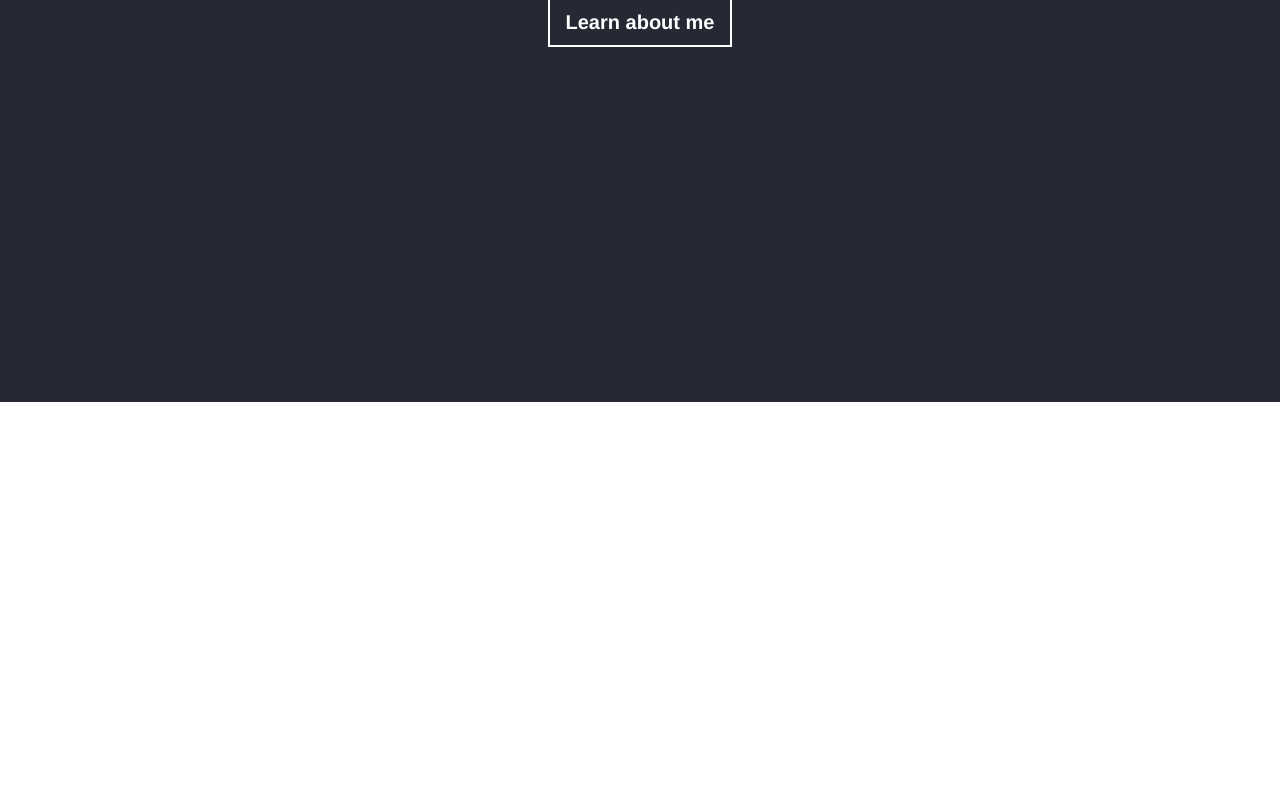
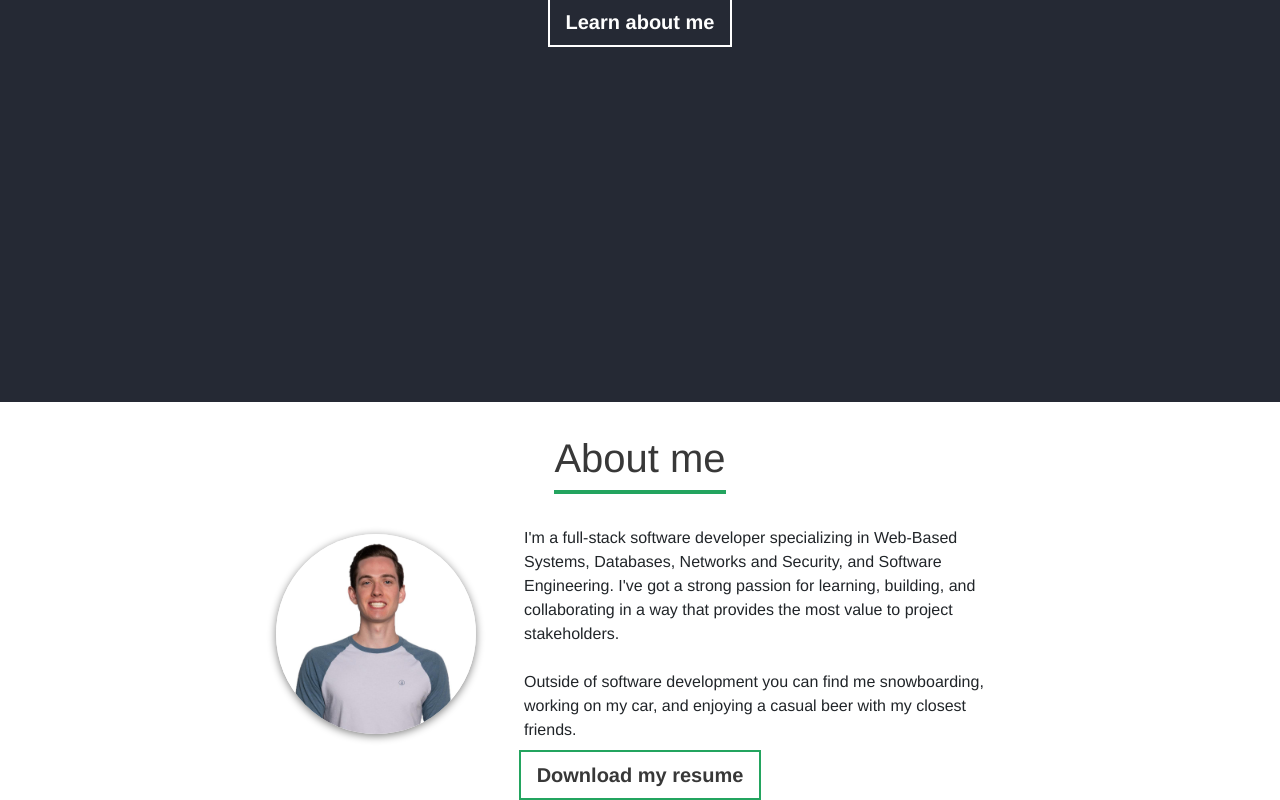
Before and after one commit to williamconnorbean/resume-webapp, a Vue app: page / in a window 1280 px wide. Shown: the part 398-1198 px from the top of the page. Before the commit the page ends 800 px from the top, so only its background shows below. Built offline with nearby package versions, Linux system fonts and the light colour scheme; what particles.vue3 would draw is missing.

Commit message:
Add 'About me' section
- add a section describing myself
- remove references to `className`
- override bootstrap `container` class to support a custom
  container width

```diff
--- a/src/App.vue
+++ b/src/App.vue
@@ -1,15 +1,18 @@
 <template>
   <nav-bar />
   <home />
+  <about />
 </template>
 
 <script>
+import About from './components/sections/about.vue';
 import Home from './components/sections/home.vue';
 import NavBar from './components/sections/nav-bar.vue';
 
 export default {
   name: 'App',
   components: {
+    About,
     Home,
     NavBar
   }
@@ -23,4 +26,12 @@ export default {
   -moz-osx-font-smoothing: grayscale;
   text-align: center;
 }
+
+.container {
+  max-width: 78rem !important;
+  padding-left: 7.62% !important;
+  padding-right: 7.62% !important;
+  margin-left: auto !important;
+  margin-right: auto !important;
+}
 </style>
--- /dev/null
+++ b/src/components/sections/about.vue
@@ -0,0 +1,101 @@
+<template>
+  <section
+    id="about"
+    class="about container"
+  >
+    <h1 class="about__title">
+      About me
+    </h1>
+    <div class="about__info">
+      <img
+        src="../../assets/headshot.png"
+        class="about__headshot rounded-circle"
+        alt="headshot"
+      >
+      <p class="about__description">
+        I'm a full-stack software developer specializing in Web-Based Systems, Databases, Networks and Security, and Software Engineering.
+        I've got a strong passion for learning, building, and collaborating in a way that provides the most value to project stakeholders.
+        <br><br>
+        Outside of software development you can find me snowboarding, working on my car, and enjoying a casual beer with my
+        closest friends.
+      </p>
+    </div>
+    <a
+      href="https://williamconnorbean.github.io/"
+      target="_blank"
+      type="button"
+      class="about__btn"
+    >
+      Download my resume
+    </a>
+  </section>
+</template>
+
+<script>
+export default {
+  name: 'About'
+}
+</script>
+
+<style lang="scss" scoped>
+@import '../../scss/variables/colors';
+@import '../../scss/variables/screen-sizes';
+
+.about {
+  display: flex;
+  flex-direction: column;
+  align-items: center;
+  scroll-margin-top: 5rem;
+  margin-top: 2rem;
+
+  &__title {
+    color: $med-grey;
+    padding-bottom: 0.5rem;
+    border-bottom: 4px solid $green;
+    margin-bottom: 2rem;
+  }
+
+  &__headshot {
+    height: 200px;
+    width: 200px;
+    box-shadow: 0 2px 8px 0px grey;
+    margin-bottom: 2rem;
+  }
+
+  &__btn {
+    font-weight: bold;
+    margin-top: 0.5rem;
+    border: 2px solid $green;
+    text-decoration: none;
+    color: $med-grey;
+    padding: 0.5rem 1rem;
+    font-size: 1.25rem;
+    transition: all 0.3s ease;
+  }
+
+  &__btn:hover {
+    background-color: $green;
+    color: $white;
+    border-radius: 0.5rem;
+  }
+
+  @media (min-width: $md) {
+    &__info {
+      display: flex;
+      justify-content: center;
+      align-items: center;
+      text-align: left;
+    }
+
+    &__description {
+      max-width: 30rem;
+      margin-bottom: 0;
+    }
+
+    &__headshot {
+      margin-right: 3rem;
+      margin-bottom: 0;
+    }
+  }
+}
+</style>
--- a/src/components/sections/home.vue
+++ b/src/components/sections/home.vue
@@ -2,6 +2,7 @@
   <section class="home">
     <Particles
       id="tsparticles"
+      class="home__particles"
       :options="{
         fpsLimit: 60,
         interactivity: {
@@ -46,16 +47,19 @@
             value: 0.5
           }
         },
-        detectRetina: true
+        detectRetina: true,
+        fullScreen: {
+          enable: false
+        }
       }"
     />
-    <div className="home__title">
-      <h1>Hello, I'm <span className="home__name">Connor Bean</span>.</h1>
+    <div class="home__title container">
+      <h1>Hello, I'm <span class="home__name">Connor Bean</span>.</h1>
       <h1>I'm a full-stack software developer.</h1>
       <a
         href="#about"
         type="button"
-        className="home__btn"
+        class="home__btn"
       >
         Learn about me
       </a>
@@ -65,18 +69,21 @@
 
 <script>
 export default {
-  name: 'Home',
-  components: {
-  }
+  name: 'Home'
 }
 </script>
 
-<style lang="scss" scoped>
+<style lang="scss">
 @import '../../scss/variables/colors';
 
 .home {
   height: 100vh;
   background-color: #252934;
+
+  &__particles {
+    width: 100%;
+    height: 100%;
+  }
 
   &__title {
     position: absolute;
--- a/src/components/sections/nav-bar.vue
+++ b/src/components/sections/nav-bar.vue
@@ -1,12 +1,12 @@
 <template>
-  <nav className="navbar navbar-expand-md bg-default">
-    <div className="container-fluid">
+  <nav class="navbar navbar-expand-md bg-default">
+    <div class="container-fluid container">
       <a
-        className="navbar-brand"
+        class="navbar-brand"
         href="#home"
       >Connor</a>
       <button
-        className="navbar-toggler collapsed"
+        class="navbar-toggler collapsed"
         type="button"
         data-bs-toggle="collapse"
         data-bs-target="#navbarNav"
@@ -14,39 +14,39 @@
         aria-expanded="false"
         aria-label="Toggle navigation"
       >
-        <span className="icon-bar" />
-        <span className="icon-bar" />
-        <span className="icon-bar" />
+        <span class="icon-bar" />
+        <span class="icon-bar" />
+        <span class="icon-bar" />
       </button>
       <div
         id="navbarNav"
-        className="collapse navbar-collapse"
+        class="collapse navbar-collapse"
       >
-        <ul className="navbar-nav">
-          <li className="nav-item">
+        <ul class="navbar-nav">
+          <li class="nav-item">
             <a
-              className="nav-link"
+              class="nav-link"
               data-bs-toggle="collapse"
               data-bs-target=".navbar-collapse.show"
             >Home</a>
           </li>
-          <li className="nav-item">
+          <li class="nav-item">
             <a
-              className="nav-link"
+              class="nav-link"
               data-bs-toggle="collapse"
               data-bs-target=".navbar-collapse.show"
             >About</a>
           </li>
-          <li className="nav-item">
+          <li class="nav-item">
             <a
-              className="nav-link"
+              class="nav-link"
               data-bs-toggle="collapse"
               data-bs-target=".navbar-collapse.show"
             >Projects</a>
           </li>
-          <li className="nav-item">
+          <li class="nav-item">
             <a
-              className="nav-link"
+              class="nav-link"
               data-bs-toggle="collapse"
               data-bs-target=".navbar-collapse.show"
             >Contact</a>
@@ -68,8 +68,6 @@ export default {
 
 .bg-default {
   background: #f8f9fa !important;
-  padding-left: 10%;
-  padding-right: 10%;
   position: fixed;
   width: 100%;
   text-transform: uppercase;
--- a/src/scss/variables/_colors.scss
+++ b/src/scss/variables/_colors.scss
@@ -1,2 +1,4 @@
 $green: #23A45F;
 $white: #FFFFFF;
+$black: #000000;
+$med-grey: #383838;
--- /dev/null
+++ b/src/scss/variables/_screen-sizes.scss
@@ -0,0 +1 @@
+$md: 768px;
```
Also changed, not shown: src/assets/headshot.png (added), src/assets/logo.png (deleted).
